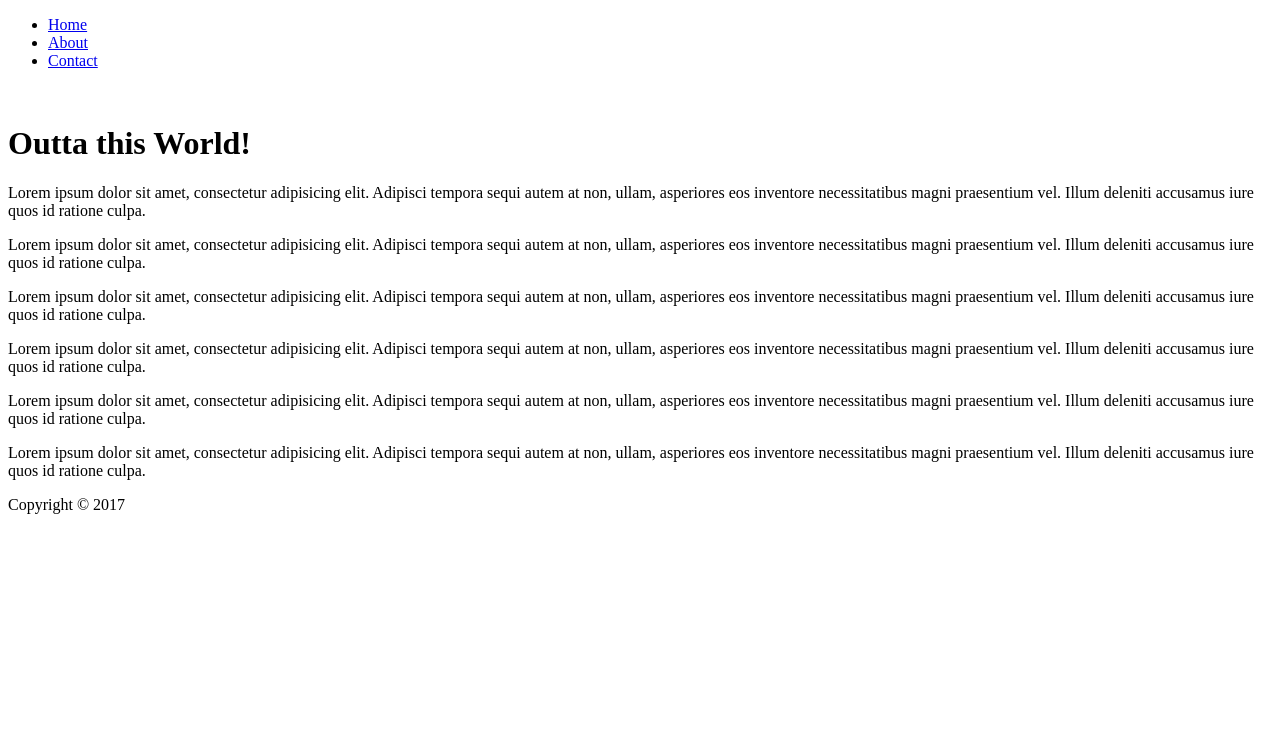
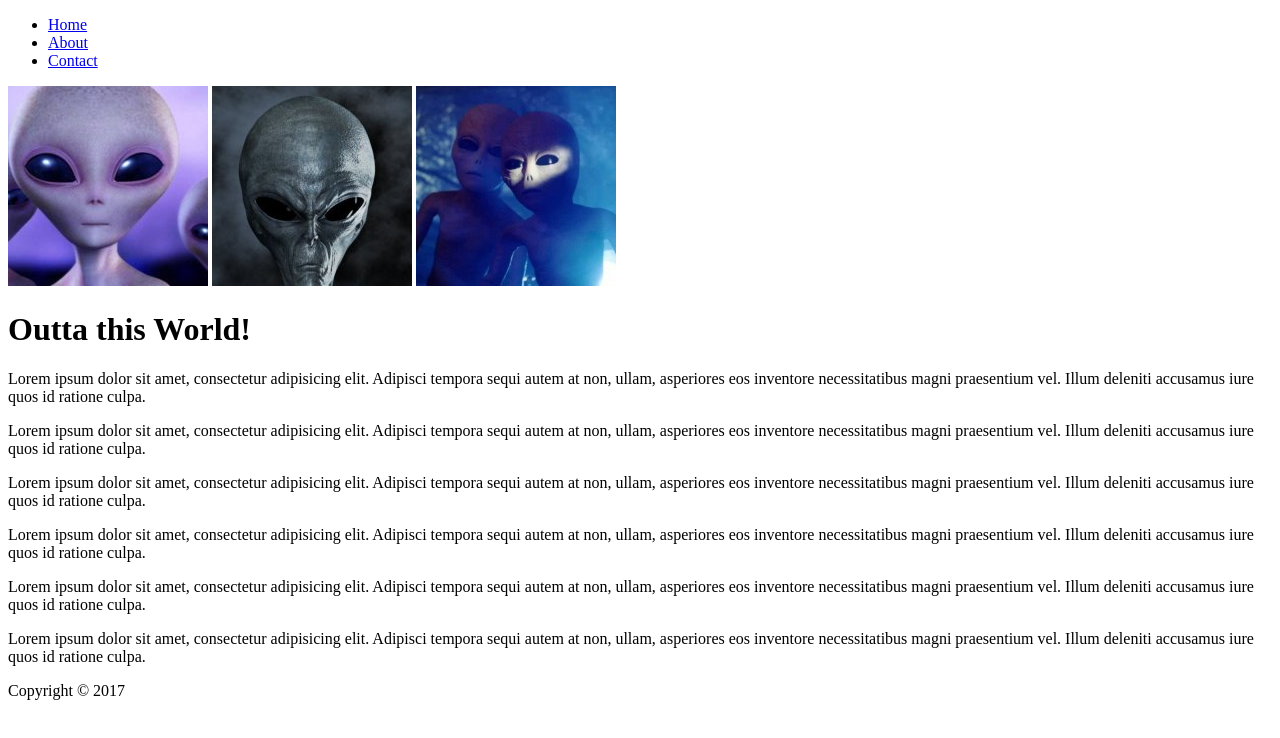
Before and after one commit to laurentapley/WeTheBest, a plain HTML site: page index.html in a window 1280 px wide. Drawn offline with Linux system fonts and the light colour scheme.

Commit message:
add alien images

```diff
--- a/index.html
+++ b/index.html
@@ -17,9 +17,9 @@
             </ul>
         </nav>
     </header>
-    <img src="" alt="">
-    <img src="" alt="">
-    <img src="" alt="">
+    <img src="img/alien1.jpg" alt="">
+    <img src="img/alien2.jpeg" alt="">
+    <img src="img/alien3.jpg" alt="">
     <h1>Outta this World!</h1>
 
     <div><p>Lorem ipsum dolor sit amet, consectetur adipisicing elit. Adipisci tempora sequi autem at non, ullam, asperiores eos inventore necessitatibus magni praesentium vel. Illum deleniti accusamus iure quos id ratione culpa.</p><p>Lorem ipsum dolor sit amet, consectetur adipisicing elit. Adipisci tempora sequi autem at non, ullam, asperiores eos inventore necessitatibus magni praesentium vel. Illum deleniti accusamus iure quos id ratione culpa.</p><p>Lorem ipsum dolor sit amet, consectetur adipisicing elit. Adipisci tempora sequi autem at non, ullam, asperiores eos inventore necessitatibus magni praesentium vel. Illum deleniti accusamus iure quos id ratione culpa.</p></div>
```
